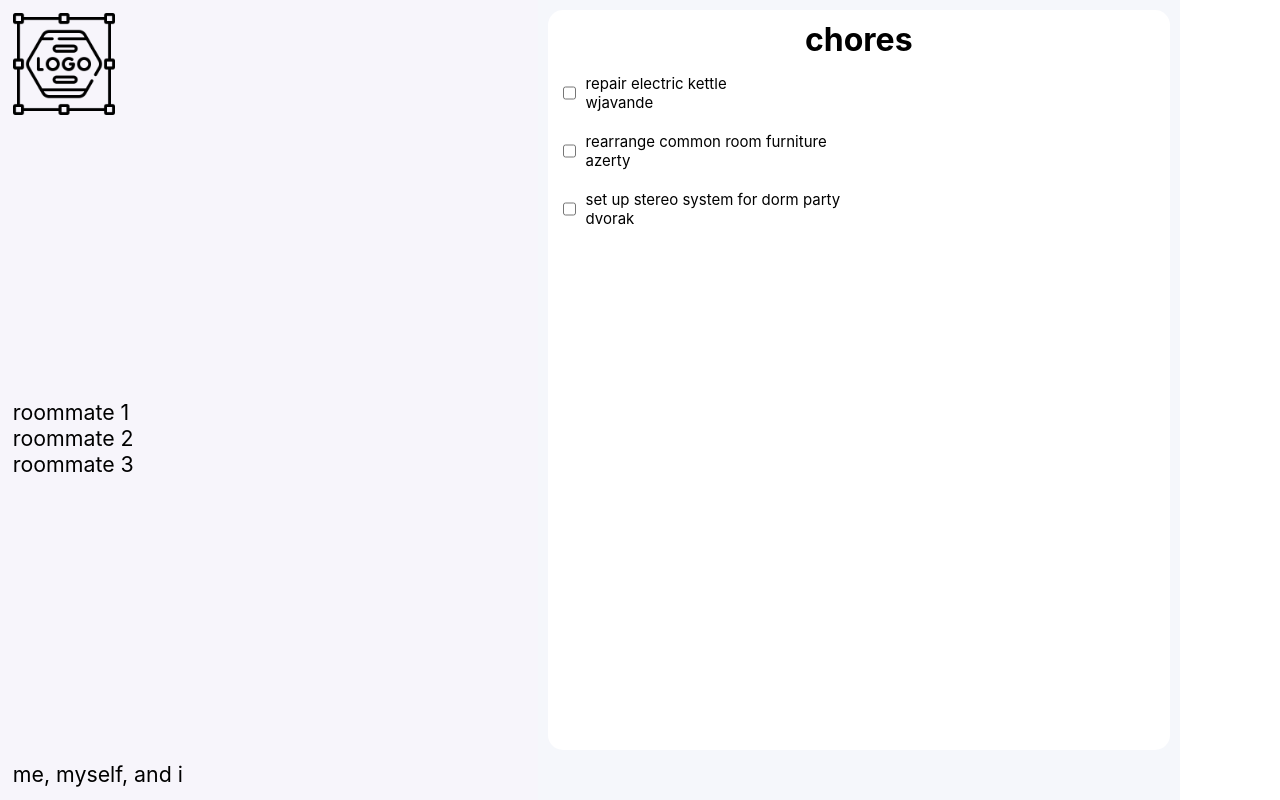
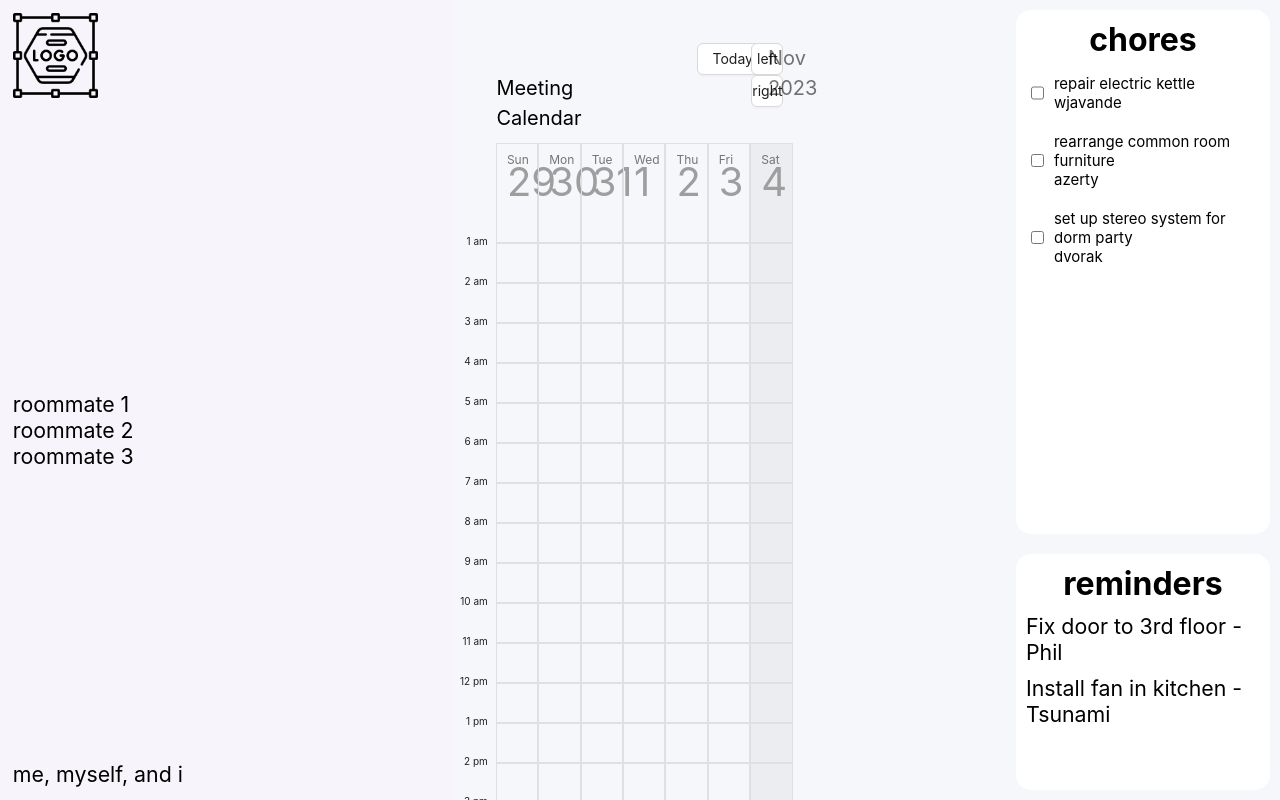
Before and after one commit to juliethecao/zothacks23_zotzen, a React (Create React App) app in the folder zotzen/: page / in a window 1280 px wide. Shown: the top 800 px of the page. Built offline with nearby package versions, Linux system fonts and the light colour scheme.

Commit message:
Add reminders list

```diff
--- a/zotzen/src/components/chore-list/chore-list.css
+++ b/zotzen/src/components/chore-list/chore-list.css
@@ -22,7 +22,7 @@
     justify-content: flex-start;
     gap: 10px;
     padding: 10px;
-    height: 90%;
+    height: 70vh;
     background-color: white;
     border-radius: 15px;
     margin: 10px;
--- /dev/null
+++ b/zotzen/src/components/reminders/reminders.css
@@ -0,0 +1,21 @@
+
+
+.reminders {
+    display: flex;
+    flex-direction: column;
+    justify-content: flex-start;
+    gap: 10px;
+    padding: 10px;
+    height: 30vh;
+    background-color: white;
+    border-radius: 15px;
+    margin: 10px;
+}
+
+.reminders-title {
+    display: flex;
+    align-self: stretch;
+    flex-direction: row;
+    justify-content: center;
+    background-color: white;
+}
--- /dev/null
+++ b/zotzen/src/components/reminders/reminders.js
@@ -0,0 +1,28 @@
+import './reminders.css'
+const Reminders = () => {
+    let reminders = [
+        {
+            description: "Fix door to 3rd floor",
+            author: "Phil"
+        },
+        {
+            description: "Install fan in kitchen",
+            author: "Tsunami"
+        }
+    ];
+
+    return (
+        <div className="reminders">
+            <div className="reminders-title">
+                <h2>reminders</h2>
+            </div>
+            {reminders.map((reminder) => (
+                <div className="reminder">
+                    <p>{reminder.description} - {reminder.author}</p>
+                </div>
+            ))}
+        </div>
+    );
+}
+
+export default Reminders;
--- a/zotzen/src/home/home.css
+++ b/zotzen/src/home/home.css
@@ -1,3 +1,10 @@
 .home {
     background-color: #F5F7FB;
+    display: flex;
+    flex-direction: row;
 }
+
+.right-bar {
+    display: flex;
+    flex-direction: column;
+}
--- a/zotzen/src/home/home.js
+++ b/zotzen/src/home/home.js
@@ -1,12 +1,16 @@
 import GoogleCalendar from '../components/calendar/GoogleCalendar';
 import './home.css';
-import ChoreList from '../components/chore-list/chore-list.js'
+import ChoreList from '../components/chore-list/chore-list.js';
+import Reminders from '../components/reminders/reminders.js';
 
 function Home() {
   return (
     <div className="home">
-      <ChoreList></ChoreList>
       <GoogleCalendar></GoogleCalendar>
+      <div className="right-bar">
+        <ChoreList />
+        <Reminders />
+      </div>
     </div>
   );
 }
```
Also changed, not shown: 1 other file (tests, documents, lock files or other folders).
